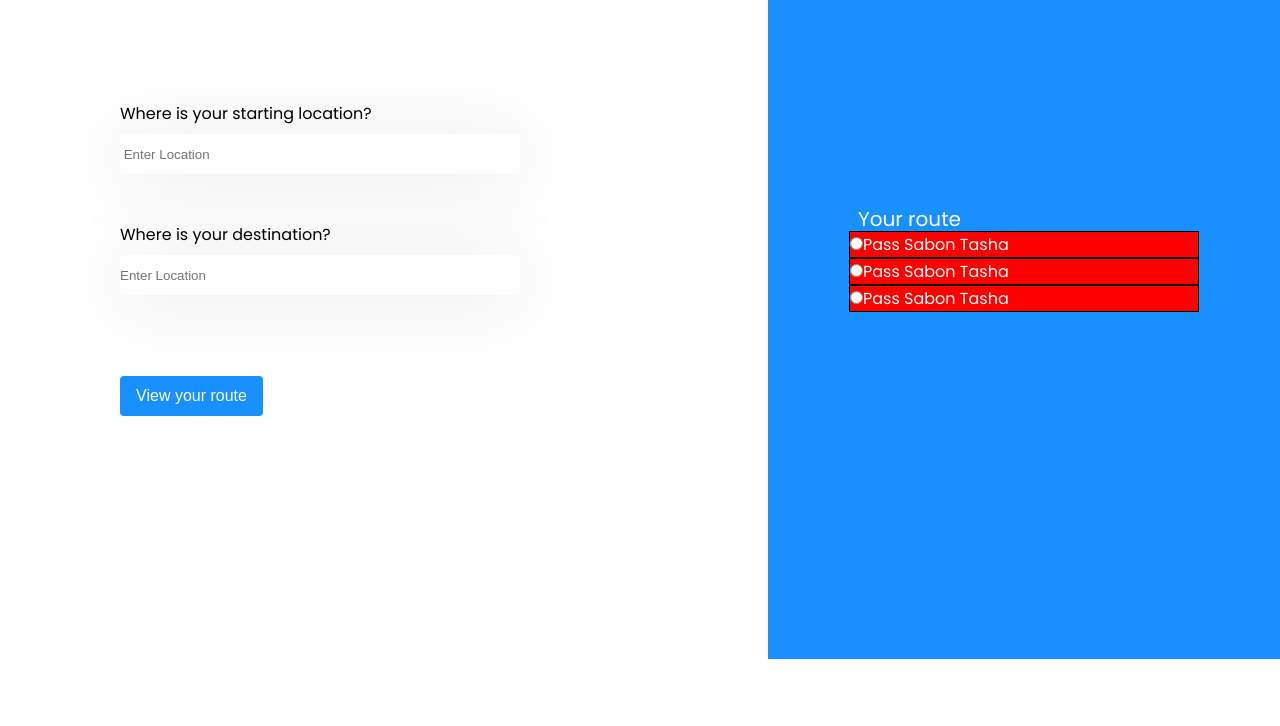
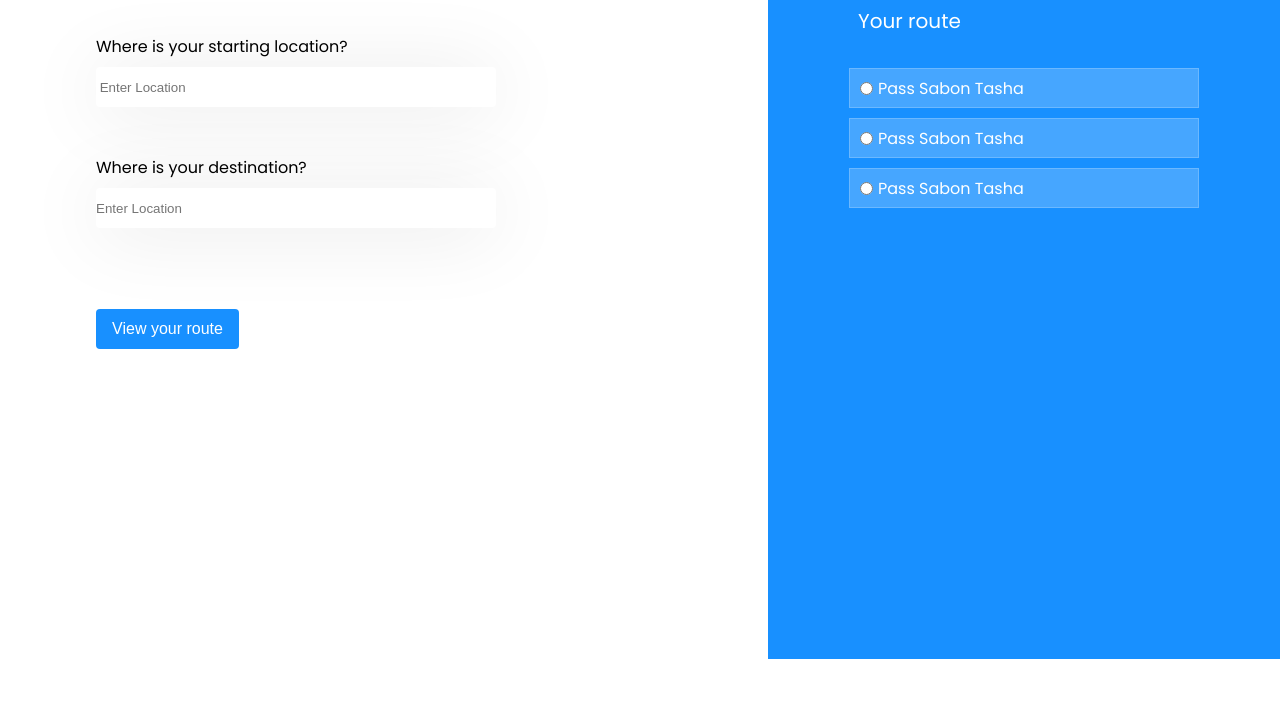
Before and after one commit to LPMatrix/wordroute, a website: page index.html in a window 1280 px wide. Shown: the part 141-867 px from the top of the page. After the commit the page ends 800 px from the top, so only its background shows below. Drawn offline with Linux system fonts and the light colour scheme.

Commit message:
lil change

```diff
--- a/index.html
+++ b/index.html
@@ -36,9 +36,9 @@
         <div class="container__result">
             <p class="container__result-header">Your route</p>
             <div class="container__result-box">
-                <p class="container__result-box-value"><input type="radio">Pass Sabon Tasha</p>
-                <p class="container__result-box-value"><input type="radio">Pass Sabon Tasha</p>
-                <p class="container__result-box-value"><input type="radio">Pass Sabon Tasha</p>
+                <p class="container__result-box-value"><input type="radio" class="radio-box">Pass Sabon Tasha</p>
+                <p class="container__result-box-value"><input type="radio" class="radio-box">Pass Sabon Tasha</p>
+                <p class="container__result-box-value"><input type="radio" class="radio-box">Pass Sabon Tasha</p>
             </div>
         </div>
    </div>
--- a/sass/abstracts/_variable.scss
+++ b/sass/abstracts/_variable.scss
@@ -3,3 +3,4 @@
 $color-primary: #FAFAFA;
 $color-secondary: #1890FF;
 $color-text: #ffffff;
+$color-tertiary: rgba(255, 255, 255, 0.2);
--- a/sass/pages/_home.scss
+++ b/sass/pages/_home.scss
@@ -8,18 +8,15 @@
 
 .container{
     font-family: 'Poppins', sans-serif;
-    // display: grid;
-    // grid-template-columns: 60% 40%;
     display: flex;
 
-    // justify-items: center;
+
     height: 100vh;
 
     &__input{
         width: 60%;
         position: relative;
-        left: 120px;
-        top: 67px;
+        padding: 6rem;
     }
 
     &__result{
@@ -39,15 +36,16 @@
 }
 
 .container__result{
-    display: flex;
-    justify-content: center;
+    // display: flex;
+    // justify-content: center;
+
     flex-direction: column;
     color: $color-text;
 
     &-header{
         font-size: 20px;
         line-height: 24px;
-        margin-left: 90px;
+        margin: 150px 0 30px 90px;
     }
 
     &-box{
@@ -57,9 +55,19 @@
 
 
         &-value{
-           border: 1px solid black;
-           background: red;
+            display: flex;
+            align-items: center;
+           border: 1px solid $color-tertiary;
+           background: $color-tertiary;
            width: 350px;
+           height: 40px;
+           padding-left: 10px;
+           margin: 5px;
         }
     }
 }
+
+.radio-box{
+    margin-right: 5px;
+    background: $color-tertiary;
+}
```
Also changed, not shown: css/style.css.
